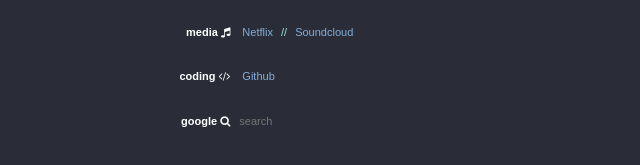
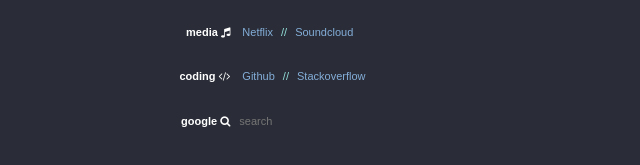
Before and after one commit to justijndepover/Homepage, a plain HTML site: page index.html in a window 1280 px wide. Shown: the part 279-444 px from the top of the page, 317-957 px from the left. Drawn offline with Linux system fonts and the light colour scheme.

Commit message:
added stackoverflow

```diff
--- a/index.html
+++ b/index.html
@@ -73,6 +73,9 @@
                                 <li>
                                     <a href="http://www.github.com">Github</a>
                                 </li>
+								<li>
+									<a href="http://www.stackoverflow.com">Stackoverflow</a>
+								</li>
                             </ul>
                         </td>
                     </tr>
```
